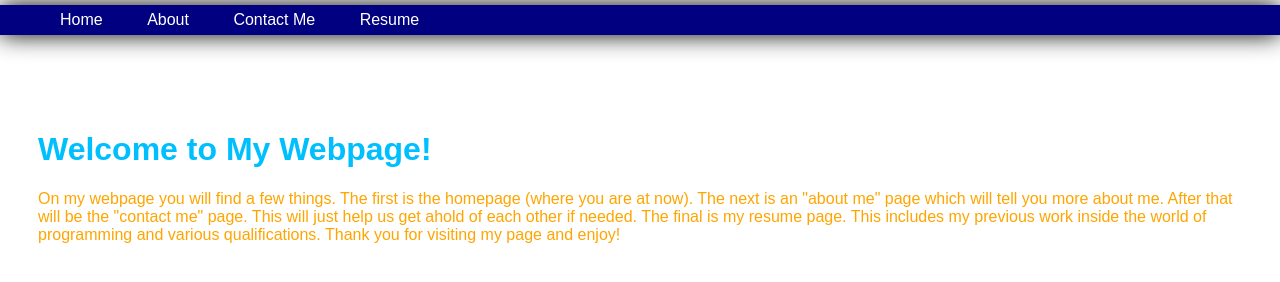
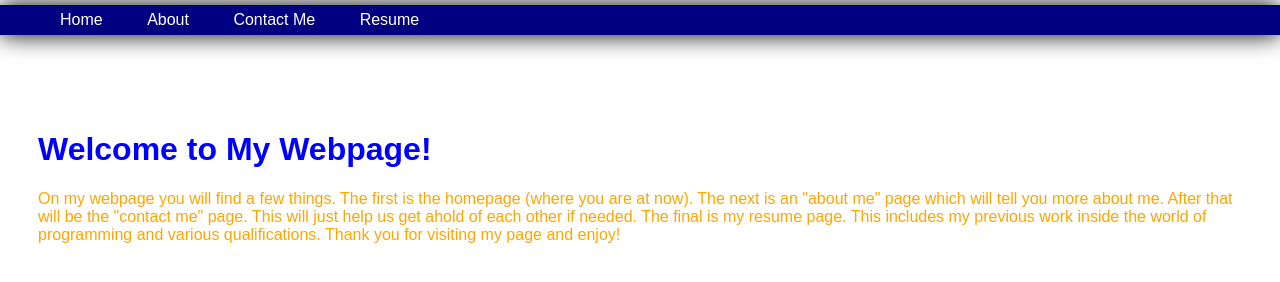
Before and after one commit to WMoore57/introduction-to-css-and-color, a plain HTML site: page index.html in a window 1280 px wide. Drawn offline with Linux system fonts and the light colour scheme.

Commit message:
Update style.css

```diff
--- a/style.css
+++ b/style.css
@@ -28,7 +28,7 @@ header li a {
 }
 
 h1.head {
-  color: deepskyblue;
+  color: blue;
 }
 
 p.para {
```
